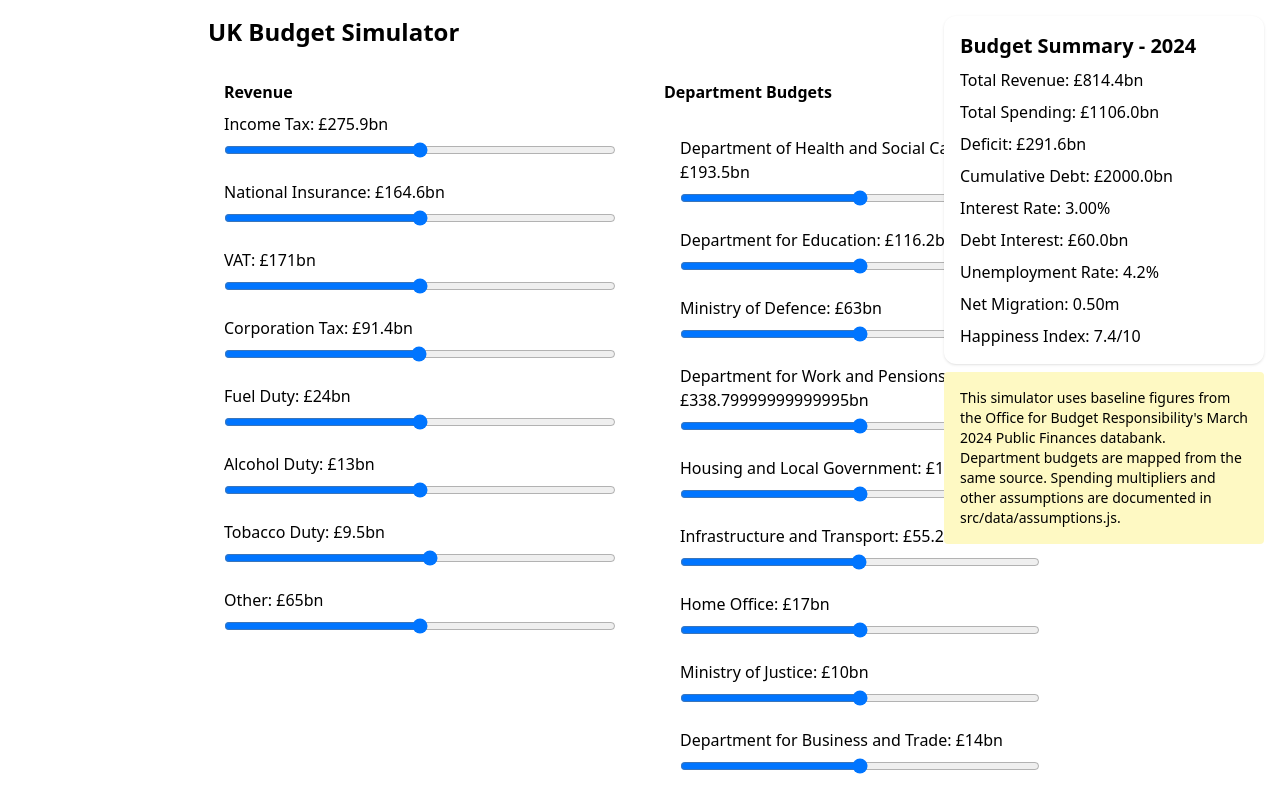
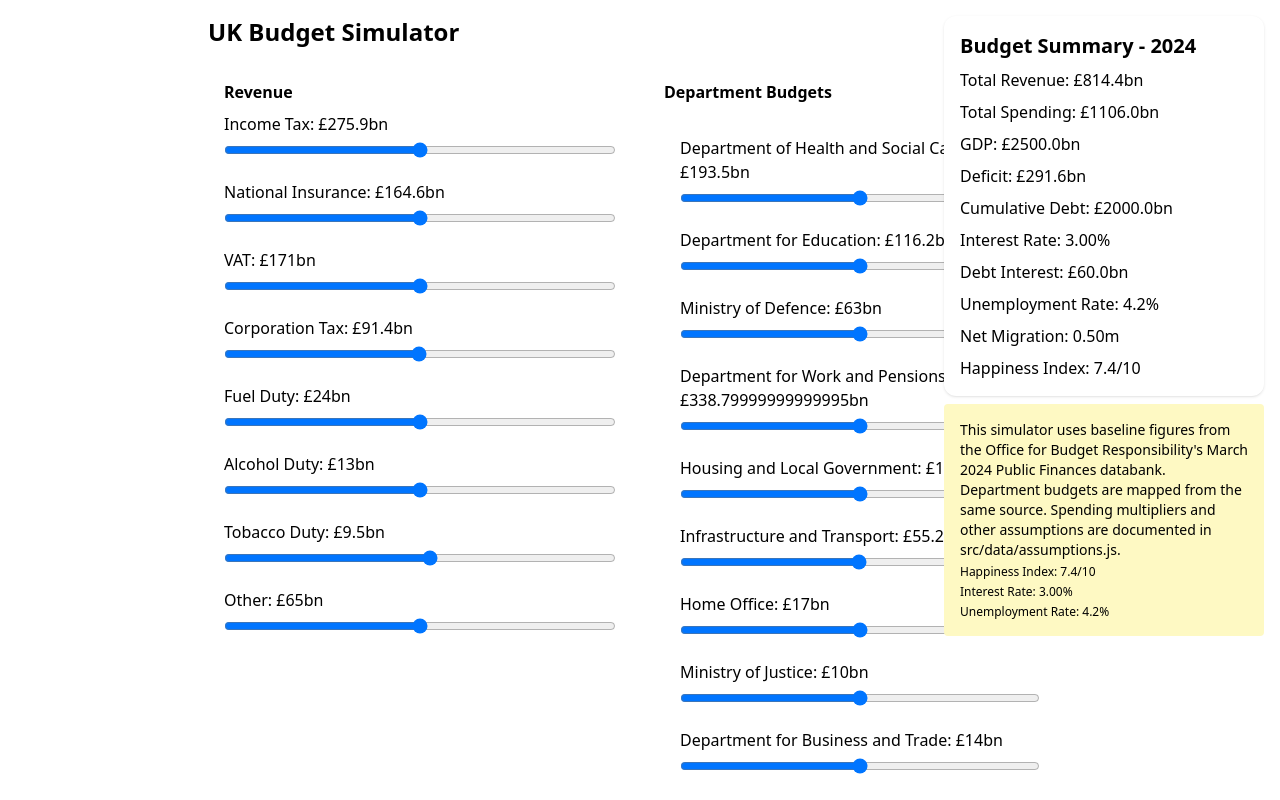
Before and after one commit to kevprice/fiscal-simulation-uk, a React (Vite) app: page / in a window 1280 px wide. Shown: the top 800 px of the page. Built offline with nearby package versions, Linux system fonts and the light colour scheme.

Commit message:
Add GDP to summary and metrics to info box

```diff
--- a/src/App.jsx
+++ b/src/App.jsx
@@ -8,6 +8,7 @@ import InfoBox from './components/InfoBox';
 import ChartDisplay from './components/ChartDisplay';
 import HistoryChart from './components/HistoryChart';
 import { revenueBaseline, spendingBaseline } from './data/fiscalBaseline';
+import { macroBaseline } from './data/macroBaseline';
 import { departmentBudgets } from './data/departmentBudgets';
 import {
   getTotalRevenue,
@@ -15,6 +16,11 @@ import {
   getDeficit,
 } from './utils/calculations';
 import { applyDependencies } from './utils/dependencyModel';
+import {
+  getDynamicInterestRate,
+  getUnemploymentRate,
+} from './utils/economics';
+import { calculateHappinessIndex } from './utils/qualityOfLife';
 
 const defaultInfo =
   'This simulator uses baseline figures from the Office for Budget Responsibility\'s March 2024 Public Finances databank. Department budgets are mapped from the same source. Spending multipliers and other assumptions are documented in src/data/assumptions.js.';
@@ -77,6 +83,13 @@ function App() {
 
   const adjustedState = applyDependencies({ revenue, spending });
   const deficitCurrent = getDeficit(adjustedState.revenue, adjustedState.spending);
+  const interestRate = getDynamicInterestRate(debt, deficitCurrent);
+  const unemploymentRate = getUnemploymentRate(
+    macroBaseline.unemploymentRate,
+    adjustedState.gdpGain || 0,
+    macroBaseline.gdp
+  );
+  const happiness = calculateHappinessIndex(adjustedState.spending);
 
   const simulateNextYear = () => {
     const adjusted = applyDependencies({ revenue, spending });
@@ -199,7 +212,12 @@ function App() {
           deficit={deficitCurrent}
           gdpGain={adjustedState.gdpGain}
         />
-        <InfoBox text={infoText} />
+        <InfoBox
+          text={infoText}
+          happiness={happiness}
+          interestRate={interestRate}
+          unemploymentRate={unemploymentRate}
+        />
       </div>
       <div className="flex space-x-2 mt-4">
         <button
--- a/src/components/InfoBox.jsx
+++ b/src/components/InfoBox.jsx
@@ -1,9 +1,16 @@
 import React from 'react';
 
-function InfoBox({ text }) {
+function InfoBox({ text, happiness, interestRate, unemploymentRate }) {
   return (
-    <div className="p-4 bg-yellow-100 rounded">
+    <div className="p-4 bg-yellow-100 rounded space-y-1">
       <p className="text-sm whitespace-pre-line">{text}</p>
+      <p className="text-xs">Happiness Index: {happiness}/10</p>
+      <p className="text-xs">
+        Interest Rate: {(interestRate * 100).toFixed(2)}%
+      </p>
+      <p className="text-xs">
+        Unemployment Rate: {unemploymentRate.toFixed(1)}%
+      </p>
     </div>
   );
 }
--- a/src/components/OutputSummary.jsx
+++ b/src/components/OutputSummary.jsx
@@ -30,12 +30,14 @@ const OutputSummary = ({ revenue, spending, debt, year, deficit, gdpGain }) => {
     macroBaseline.gdp
   );
   const happiness = calculateHappinessIndex(spending);
+  const gdp = macroBaseline.gdp + (gdpGain || 0);
 
   return (
     <div className="p-4 rounded-xl shadow bg-white space-y-2">
       <h2 className="text-xl font-bold">Budget Summary - {year}</h2>
       <p>Total Revenue: £{totalRevenue.toFixed(1)}bn</p>
       <p>Total Spending: £{totalSpending.toFixed(1)}bn</p>
+      <p>GDP: £{gdp.toFixed(1)}bn</p>
       <p>
         {balance >= 0
           ? `Surplus: £${balance.toFixed(1)}bn`
```
